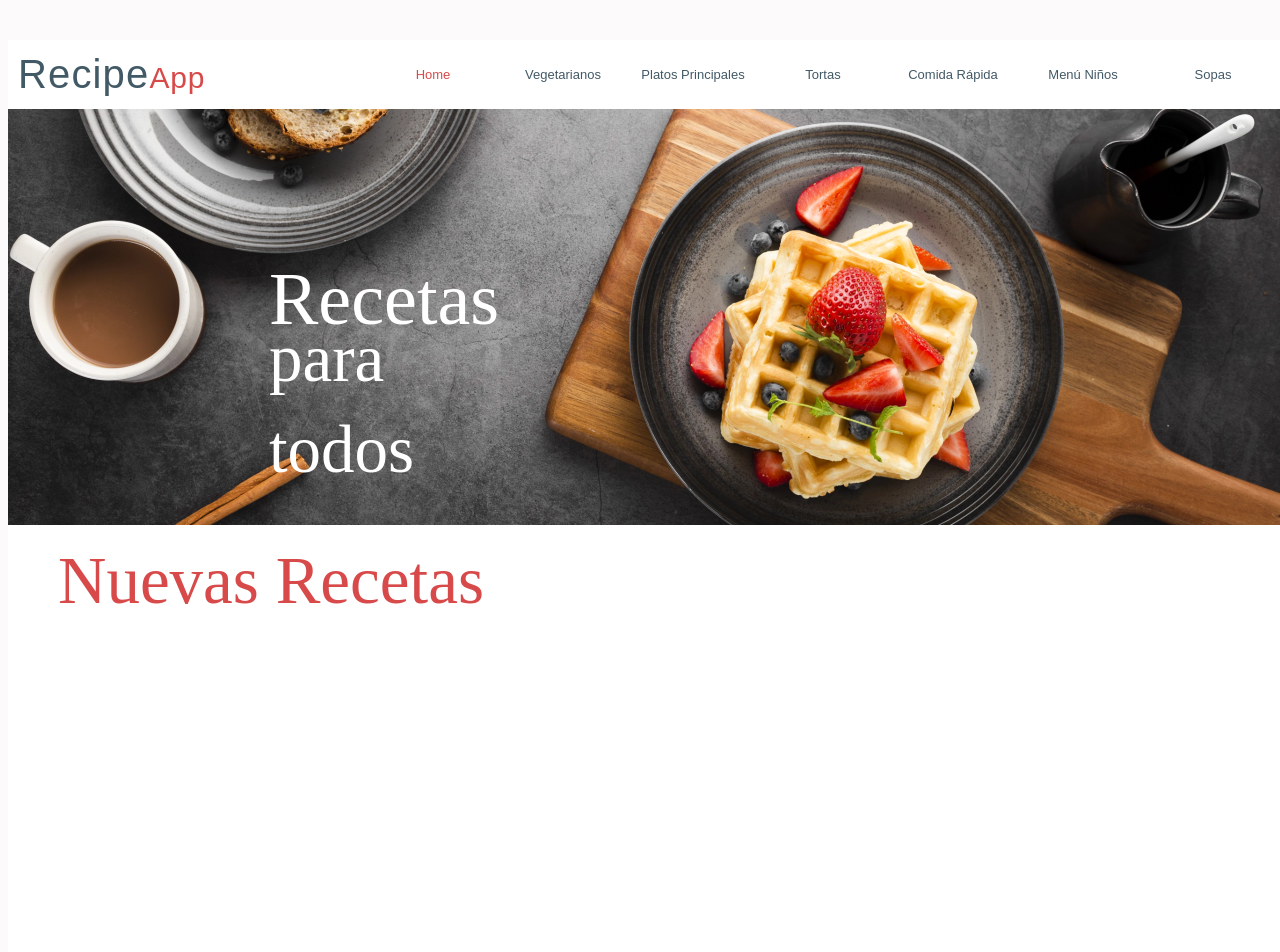
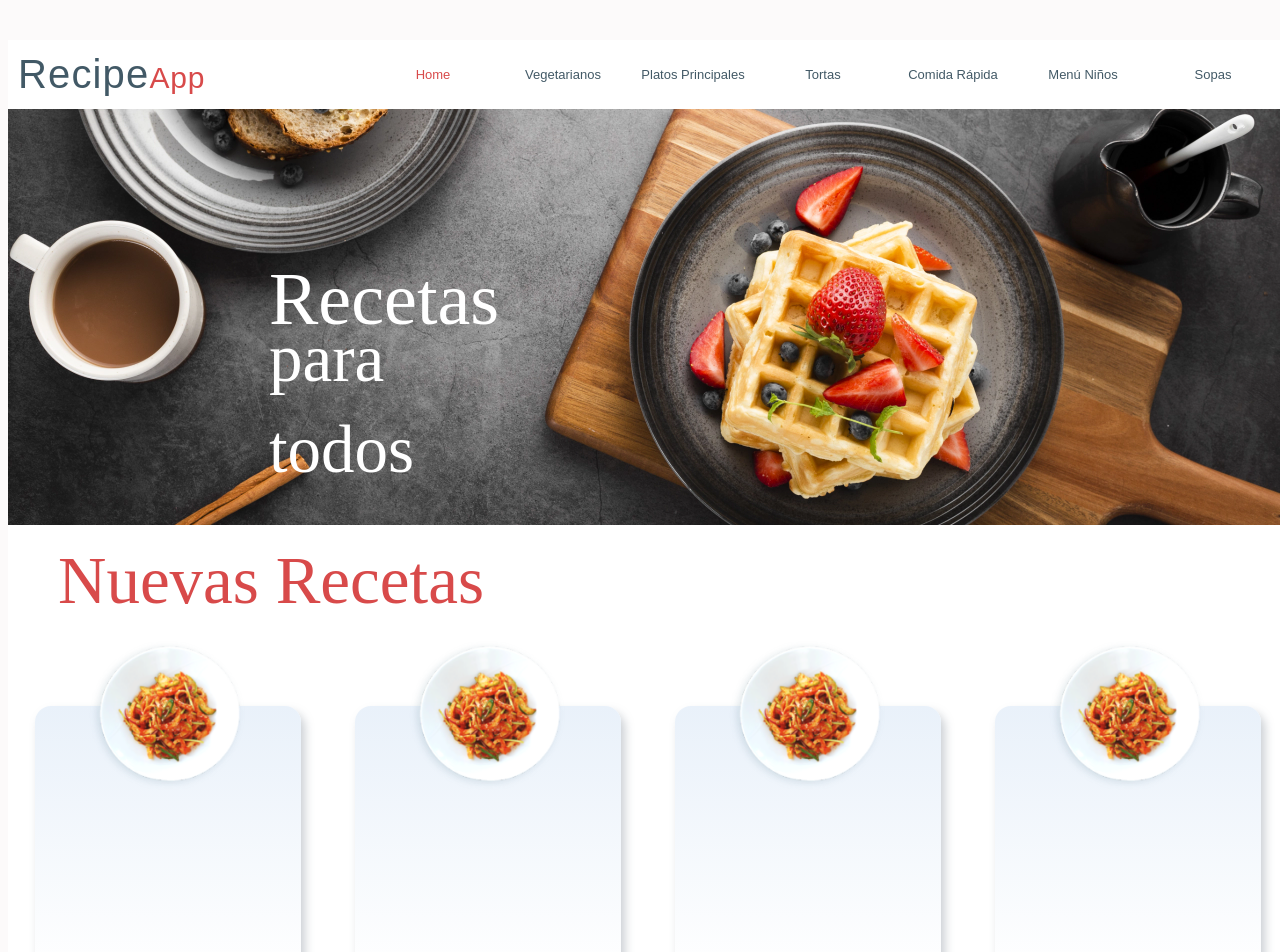
Before and after one commit to javillegas2/recipe_app, a React (Create React App) app: page / in a window 1280 px wide. Shown: the top 952 px of the page. Built offline with nearby package versions, Linux system fonts and the light colour scheme; a web font is replaced by a local one.

Commit message:
avances en cards

```diff
--- a/src/components/App/App.tsx
+++ b/src/components/App/App.tsx
@@ -1,4 +1,5 @@
 import React, { ReactElement } from "react";
+import { ContainerCards } from "../ContainerCards";
 import { Header } from "../Header";
 import { MainBanner } from "../MainBanner";
 import { Subtitle } from "../Subtitle";
@@ -11,6 +12,7 @@ export const App = (): ReactElement | null => {
       <Header />
       <MainBanner/>
       <Subtitle />
+      <ContainerCards />
 
     </div>
   );
--- /dev/null
+++ b/src/components/ContainerCards/Card.tsx
@@ -0,0 +1,20 @@
+import React, { FC, ReactElement } from "react";
+import { cardT } from "./CardTypes";
+
+import './ContainerCards.scss';
+
+
+export const Card: FC<cardT> = ({img, title, subtitle }): ReactElement | null => {
+  return (
+      <div className="card">
+          <div className="card-header">
+              <div className = "header-image" style={{ backgroundImage: "url('../../img/Ojingeo-muchim.png')"}}></div>
+          </div>
+          <div className="card-body"></div>
+
+
+
+      </div>
+
+  );
+};
--- /dev/null
+++ b/src/components/ContainerCards/CardTypes.ts
@@ -0,0 +1,7 @@
+
+
+export type cardT = {
+	img:string;
+    title:string;
+    subtitle: string;
+};
--- /dev/null
+++ b/src/components/ContainerCards/ContainerCards.scss
@@ -0,0 +1,54 @@
+.container-cards {
+    display: flex;
+    flex-direction: row;
+    flex-wrap: nowrap;
+    justify-content: space-around;
+  .card {
+      position: relative;
+    width: 266px;
+    height: 323px;
+    opacity: 1;
+
+    &-header {
+      display: flex;
+      flex-direction: row;
+      justify-content: center;
+      .header-image {
+        width: 164px;
+        height: 158px;
+        opacity: 1;
+        background-position-x: 0%;
+        background-position-y: 0%;
+        background-size: initial;
+        background-repeat: no-repeat;
+        background-attachment: initial;
+        background-origin: padding-box;
+        background-clip: padding-box;
+        background-color: transparent;
+        background-size: contain;
+        z-index: 2;
+      }
+    }
+
+    &-body {
+      top: 70px;
+      left: 0;
+      position: absolute;
+      width: 266px;
+      height: 270px;
+      background: transparent linear-gradient(180deg, #e9f1fa 0%, #ffffff 100%)
+        0% 0% no-repeat padding-box;
+      box-shadow: 4px 6px 10px #bfc4cad1;
+      border-radius: 16px;
+      opacity: 1;
+      z-index: 1;
+    }
+    &:hover{
+
+        .card-body{
+            height: 332px;
+
+        }
+    }
+  }
+}
--- /dev/null
+++ b/src/components/ContainerCards/ContainerCards.tsx
@@ -0,0 +1,19 @@
+import React, { FC, ReactElement } from "react";
+import { Card } from "./Card";
+
+import './ContainerCards.scss';
+
+
+export const ContainerCards: FC = (): ReactElement | null => {
+  return (
+      <div className="container-cards">
+          <Card img={'Ojingeo-muchim.png'} title ={'Ojinjeo'} subtitle ={'Muchim'} />
+          <Card img={'Ojingeo-muchim.png'} title ={'Ojinjeo'} subtitle ={'Muchim'} />
+          <Card img={'Ojingeo-muchim.png'} title ={'Ojinjeo'} subtitle ={'Muchim'} />
+          <Card img={'Ojingeo-muchim.png'} title ={'Ojinjeo'} subtitle ={'Muchim'} />
+
+
+      </div>
+
+  );
+};
--- /dev/null
+++ b/src/components/ContainerCards/index.tsx
@@ -0,0 +1,5 @@
+
+
+import { ContainerCards } from "./ContainerCards";
+
+export { ContainerCards };
```
Also changed, not shown: public/img/Ojingeo-muchim.png (added), src/img/Ojingeo-muchim.png (added).
